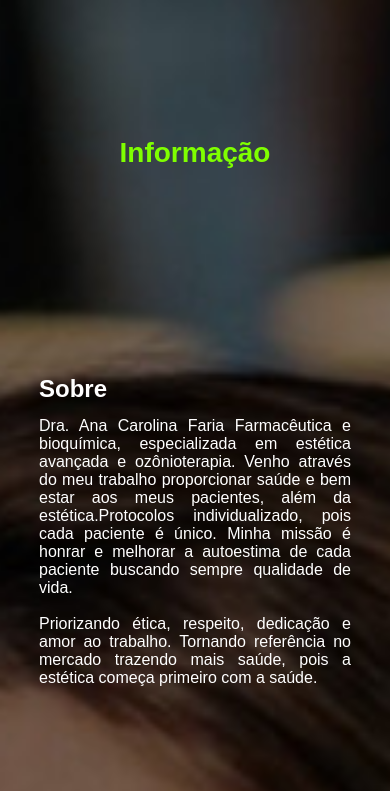
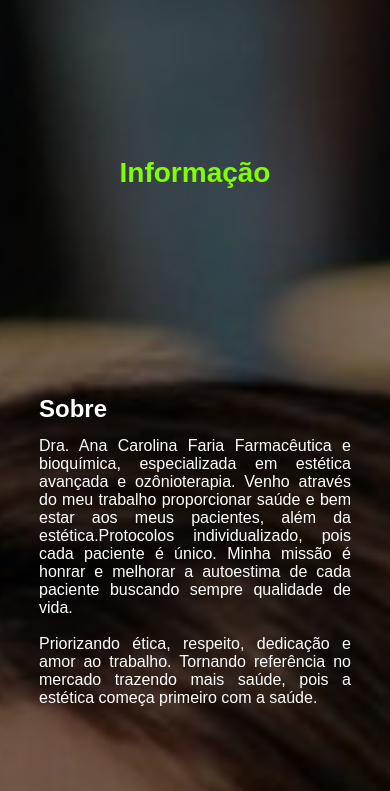
Before and after one commit to kaiquepardinho/teste, a plain HTML site: page projeto-ana/sobre/pgsobre.html in a window 390 px wide. Shown: the part 53-844 px from the top of the page. Drawn offline with Linux system fonts and the light colour scheme.

Commit message:
commit 980

```diff
--- a/projeto-ana/sobre/style.css
+++ b/projeto-ana/sobre/style.css
@@ -526,15 +526,15 @@ iframe {
         color: chartreuse;
         font-size: 28px;
         position: relative;
-        top: 140px;
+        top: 160px;
         margin-bottom: 30%;
     }
 
     #sec2 {
         width: 80%;
         text-align: justify;
-        margin-top: 90%;
-        margin-bottom: 35%
+        margin-top: 95%;
+        margin-bottom: 50%
     }
 
     #sec > h2 {
```
